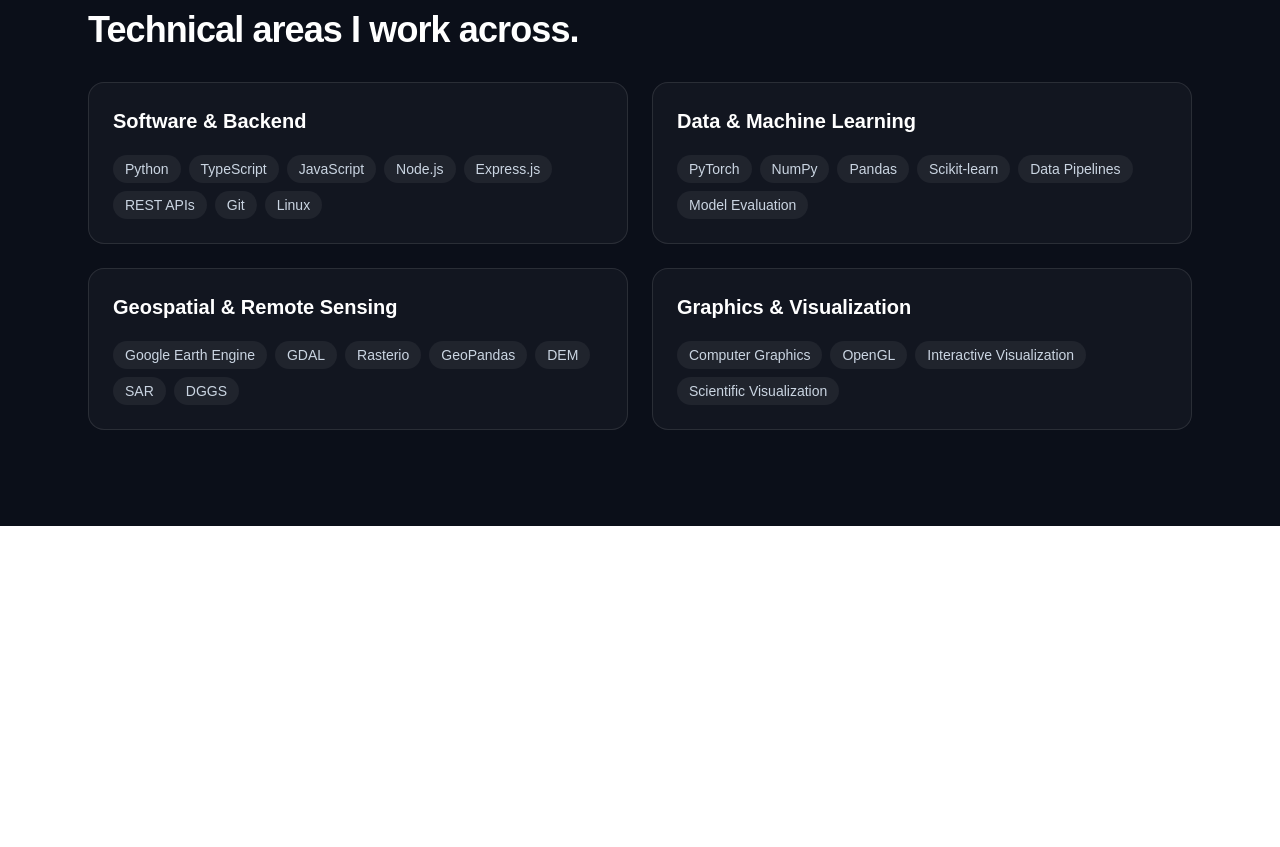
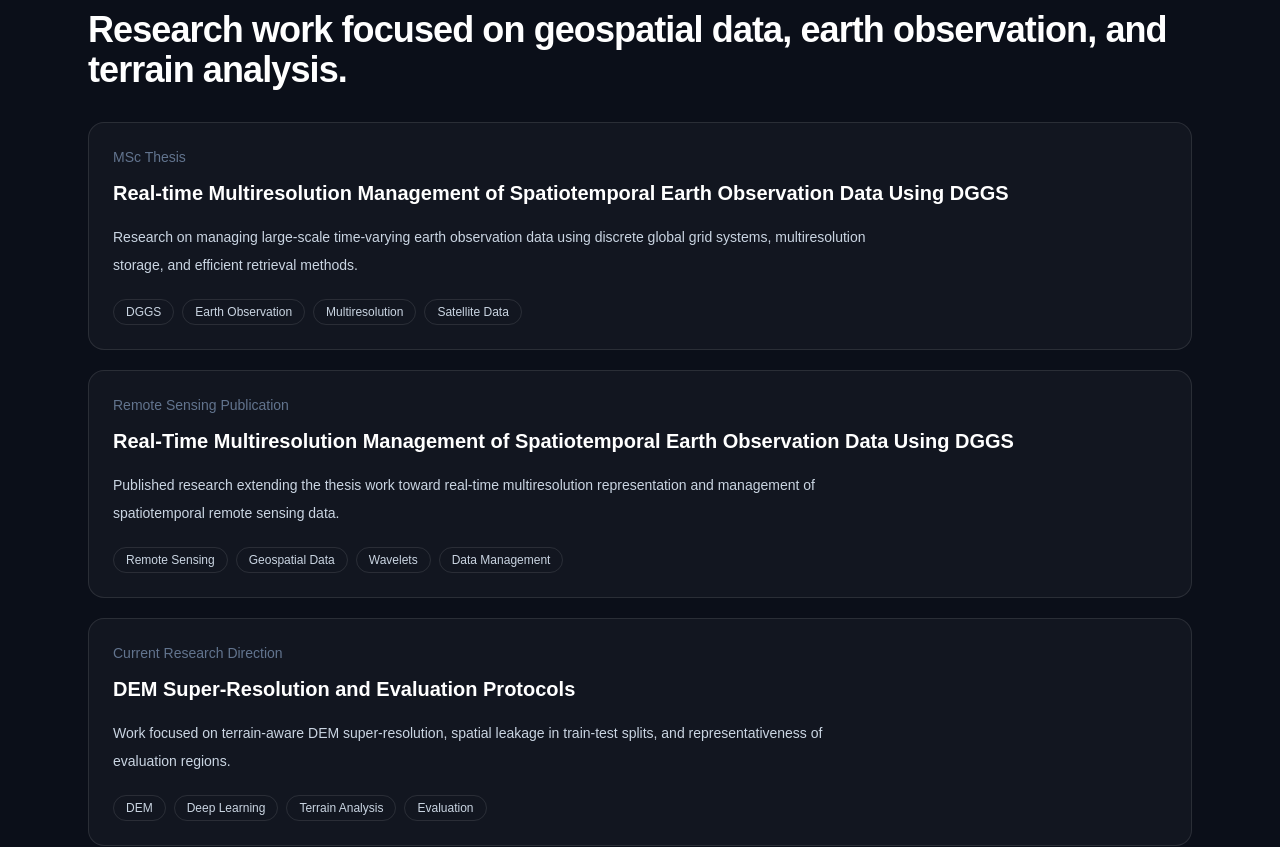
Before and after one commit to amirgolpaa24/amir-portfolio, a Next.js app: page / in a window 1280 px wide. Shown: the part 2100-2947 px from the top of the page. Before the commit the page ends 2626 px from the top, so only its background shows below. Built offline with nearby package versions, Linux system fonts and the light colour scheme.

Commit message:
Add research section

```diff
--- a/src/app/page.tsx
+++ b/src/app/page.tsx
@@ -2,6 +2,7 @@ import Navbar from "@/components/layout/Navbar";
 import About from "@/components/sections/About";
 import Hero from "@/components/sections/Hero";
 import Projects from "@/components/sections/Projects";
+import Research from "@/components/sections/Research";
 import Skills from "@/components/sections/Skills";
 
 export default function Home() {
@@ -11,6 +12,7 @@ export default function Home() {
       <Hero />
       <About />
       <Projects />
+      <Research />
       <Skills />
     </main>
   );
--- /dev/null
+++ b/src/components/sections/Research.tsx
@@ -0,0 +1,42 @@
+import Section from "@/components/ui/Section";
+import { researchItems } from "@/data/research";
+
+export default function Research() {
+  return (
+    <Section
+      id="research"
+      eyebrow="Research"
+      title="Research work focused on geospatial data, earth observation, and terrain analysis."
+    >
+      <div className="space-y-5">
+        {researchItems.map((item) => (
+          <article
+            key={item.title}
+            className="rounded-2xl border border-white/10 bg-white/[0.03] p-6"
+          >
+            <p className="text-sm text-slate-500">{item.type}</p>
+
+            <h3 className="mt-3 text-xl font-semibold text-white">
+              {item.title}
+            </h3>
+
+            <p className="mt-4 max-w-3xl text-sm leading-7 text-slate-300">
+              {item.description}
+            </p>
+
+            <div className="mt-5 flex flex-wrap gap-2">
+              {item.tags.map((tag) => (
+                <span
+                  key={tag}
+                  className="rounded-full border border-white/10 px-3 py-1 text-xs text-slate-300"
+                >
+                  {tag}
+                </span>
+              ))}
+            </div>
+          </article>
+        ))}
+      </div>
+    </Section>
+  );
+}
--- /dev/null
+++ b/src/data/research.ts
@@ -0,0 +1,23 @@
+export const researchItems = [
+  {
+    title: "Real-time Multiresolution Management of Spatiotemporal Earth Observation Data Using DGGS",
+    type: "MSc Thesis",
+    description:
+      "Research on managing large-scale time-varying earth observation data using discrete global grid systems, multiresolution storage, and efficient retrieval methods.",
+    tags: ["DGGS", "Earth Observation", "Multiresolution", "Satellite Data"],
+  },
+  {
+    title: "Real-Time Multiresolution Management of Spatiotemporal Earth Observation Data Using DGGS",
+    type: "Remote Sensing Publication",
+    description:
+      "Published research extending the thesis work toward real-time multiresolution representation and management of spatiotemporal remote sensing data.",
+    tags: ["Remote Sensing", "Geospatial Data", "Wavelets", "Data Management"],
+  },
+  {
+    title: "DEM Super-Resolution and Evaluation Protocols",
+    type: "Current Research Direction",
+    description:
+      "Work focused on terrain-aware DEM super-resolution, spatial leakage in train-test splits, and representativeness of evaluation regions.",
+    tags: ["DEM", "Deep Learning", "Terrain Analysis", "Evaluation"],
+  },
+];
```
